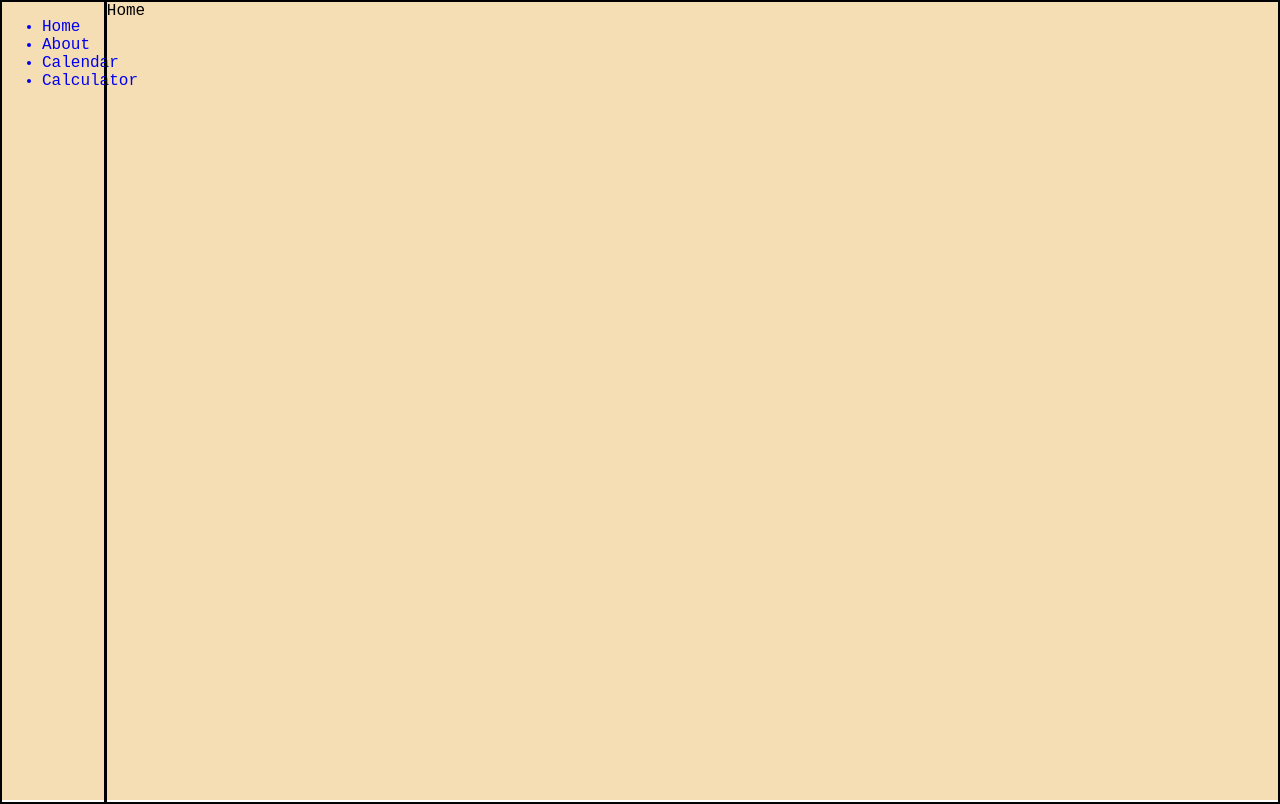
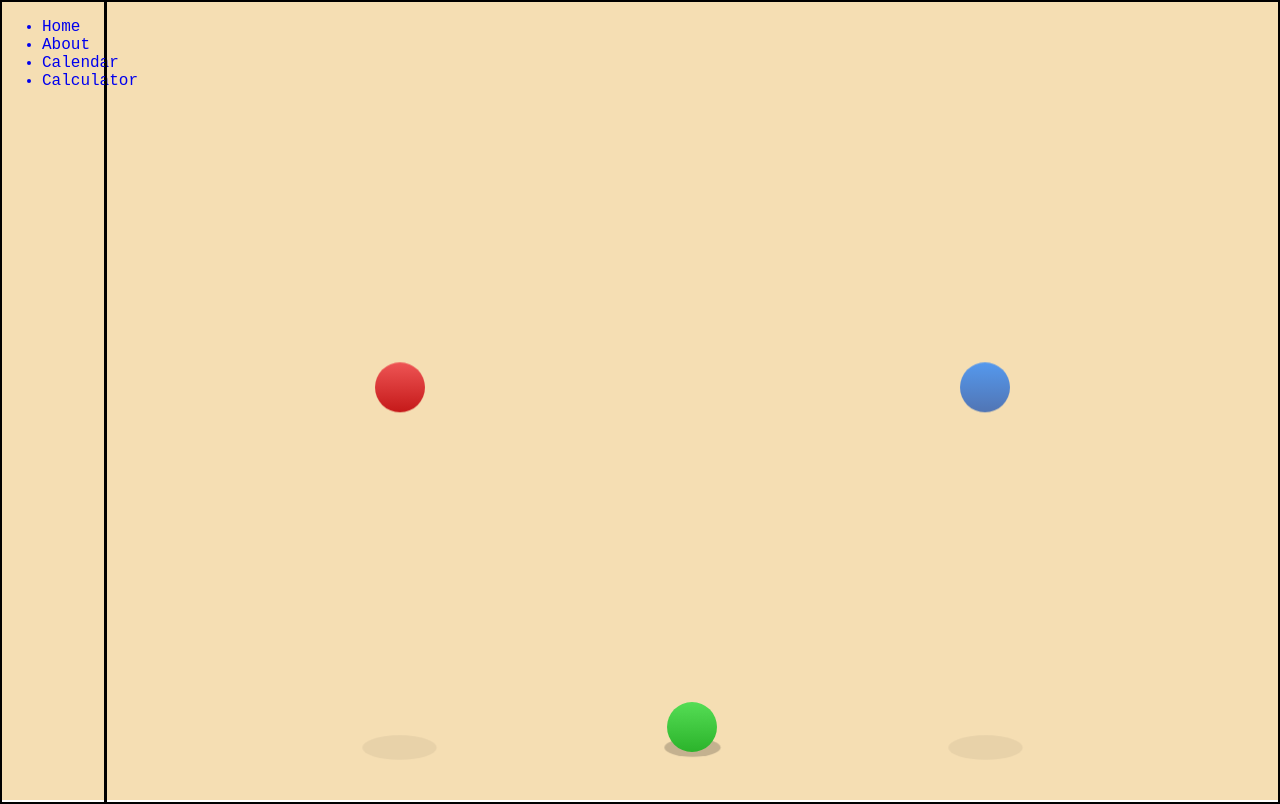
Before and after one commit to davecalderwood/Tools2, a React (Create React App) app: page / in a window 1280 px wide. Built offline with nearby package versions, Linux system fonts and the light colour scheme.

Commit message:
Ball animaion

```diff
--- a/src/App.css
+++ b/src/App.css
@@ -128,3 +128,61 @@ button {
   text-transform: uppercase;
   -webkit-text-stroke: 1px black;
 }
+/* -------------------------- bouncing ball ---------------------------- */
+.wrap {
+  bottom: 100px;
+  margin-left: -50px;
+  position: absolute;
+  width: 100px;
+}
+.red   { left: 25%; }
+.green { left: 50%; }
+.blue  { left: 75%; }
+.ball,
+.shadow {
+  border-radius: 100%;
+  left: 0;
+  margin: auto;
+  position: absolute;
+  right: 0;
+  top: 0;
+}
+.ball {
+  animation: ball 300ms cubic-bezier(0.165, 0.840, 0.440, 1.000) infinite alternate;
+  height: 50px;
+  width: 50px;
+}
+.red .ball   { background: linear-gradient(#e55, rgb(197, 25, 25)); }
+.green .ball { background: linear-gradient(#5d5, rgb(43, 179, 43)); }
+.blue .ball  { background: linear-gradient(#59e, rgb(81, 117, 180)); }
+.shadow {
+  animation: shadow 300ms cubic-bezier(0.165, 0.840, 0.440, 1.000) infinite alternate;
+  background: #000;
+  bottom: -90px;
+  height: 25px;
+  width: 75px;
+}
+.red .ball,
+.red .shadow   { animation-delay: -800ms; }
+.green .ball,
+.green .shadow { animation-delay: -400ms; }
+.blue .ball ,
+.blue .shadow  { animation-delay: 0; }
+@keyframes ball {
+  0% {
+    transform: translateY( 0 );
+  }
+  100% {
+    transform: translateY( -350px );
+  }
+}
+@keyframes shadow {
+  0% {
+    opacity: 0.2;
+    transform: scale( 0.75 );
+  }
+  100% {
+    opacity: 0.05;
+    transform: scale( 1 );
+  }
+}
--- a/src/pages/Home.js
+++ b/src/pages/Home.js
@@ -3,9 +3,20 @@ import React, { Component } from "react";
 export default class Home extends Component {
     render(){
     return (
-        <div className="component">
-            <div className="home">Home</div>
+    <div className="component">
+        <div class="wrap red">
+            <div class="shadow"></div>
+            <div class="ball"></div>
+            </div>
+            <div class="wrap green">
+            <div class="shadow"></div>
+            <div class="ball"></div>
+            </div>
+            <div class="wrap blue">
+            <div class="shadow"></div>
+            <div class="ball"></div>
         </div>
+    </div>
     )
     }
 }
```
